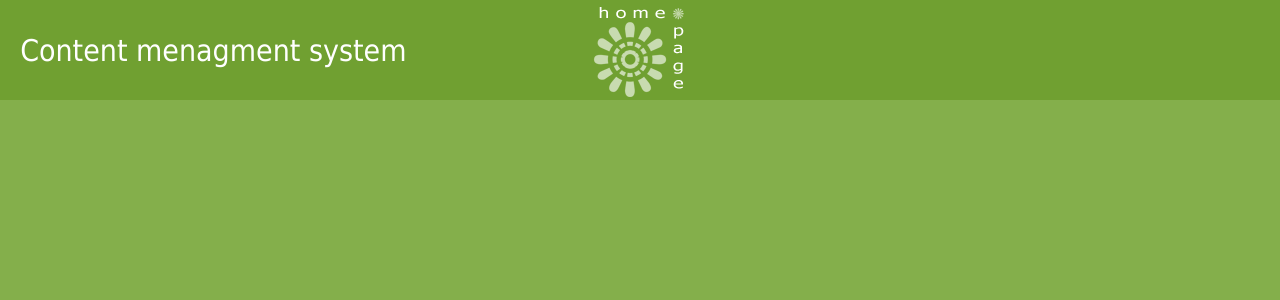
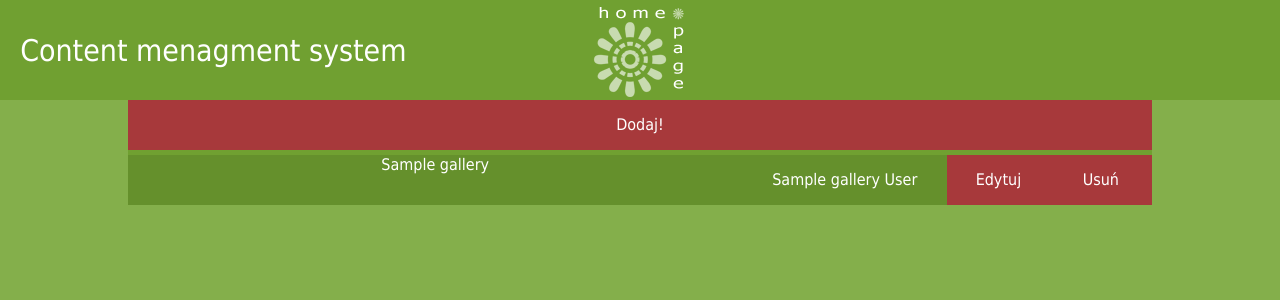
Before and after one commit to Czysty-las/Czysty-las-mark2, a PHP site: template public_html/Views/Gallery/GalleryListView.php in a window 1280 px wide. Shown: the top 300 px of the page. Run offline with PHP 8.4, Linux system fonts and the light colour scheme; the template is opened without the code that fills it: most values are stand-ins (such as "Sample title", 1, 10 or a date in 2020); some libraries are stand-ins or nearby versions.

Commit message:
Prace nad galerią.

```diff
--- a/public_html/Controllers/NewsController.php
+++ b/public_html/Controllers/NewsController.php
@@ -24,7 +24,7 @@ class NewsController extends Controller {
 
     public function Create() {
         if (isset($_POST['function']) && $_POST['function'] == 'add_news') {
-            $q = "INSERT INTO `devdb`.`news` (`ID`, `authorID`, `title`, `content`, `date`) VALUES (NULL, '" . $_SESSION['User']->Id . "', '" . $_POST['title'] . "', '" . $_POST['content'] . "', '2015-01-13');";
+            $q = "INSERT INTO `devdb`.`news` (`ID`, `authorID`, `title`, `content`, `date`) VALUES (NULL, '" . $_SESSION['User']->Id . "', '" . $_POST['title'] . "', '" . $_POST['content'] . "', '".date("Y-m-d").";');";
             DataBaseService::Query(0, $q);
 
             header("Location: CMS.php?action=list_news");
@@ -71,8 +71,6 @@ class NewsController extends Controller {
 
             ++$i;
         }
-
-        $_SESSION['rez'] = $news;
 
         include $this->viewsPath . "NewsListView.php";
     }
--- a/public_html/Resources/modulesInitialization.php
+++ b/public_html/Resources/modulesInitialization.php
@@ -16,4 +16,9 @@ if (!isset($_SESSION['newsC'])) {
 if (!isset($_SESSION['calendarC'])) {
     $_SESSION['calendarC'] = new CalendarController;
 }
+
+if (!isset($_SESSION['galleryC'])) {
+    $_SESSION['galleryC'] = new GalleryController;
+}
+
 ?>
--- a/public_html/Views/ContentManagementSystemParts/Options.php
+++ b/public_html/Views/ContentManagementSystemParts/Options.php
@@ -16,7 +16,7 @@
 
     <?php if ($_SESSION['news']) { ?><a class="option" id="news" href="CMS.php?action=list_news"/></a><?php } ?>
     <?php if ($_SESSION['calendar']) { ?><a class="option" id="calendar" href="CMS.php?action=list_calendar"/></a><?php } ?>
-    <?php if ($_SESSION['gallery']) { ?><a class="option" id="gallery" href="CMS.php?action=gallery"></a><?php } ?>
+    <?php if ($_SESSION['gallery']) { ?><a class="option" id="gallery" href="CMS.php?action=list_gallery"></a><?php } ?>
     <?php if ($_SESSION['InForest']) { ?><a class="option" id="InForest" href="CMS.php?action=inforest"></a><?php } ?>
     <?php if ($_SESSION['UpCycling']) { ?><a class="option" id="UpCycling" href="CMS.php?action=upcycling"></a><?php } ?>
 </div>
--- a/public_html/Views/Gallery/GalleryListView.php
+++ b/public_html/Views/Gallery/GalleryListView.php
@@ -2,5 +2,30 @@
     <?php include _ROOT_PATH . DIRECTORY_SEPARATOR . 'Views' . DIRECTORY_SEPARATOR . 'ContentManagementSystemParts' . DIRECTORY_SEPARATOR . 'Head.html'; ?>
     <body>
         <?php include _ROOT_PATH . DIRECTORY_SEPARATOR . 'Views' . DIRECTORY_SEPARATOR . 'ContentManagementSystemParts' . DIRECTORY_SEPARATOR . 'Label.php'; ?>
+        <div class="galleryModule">
+            <?php if (isset($_GET['add']) && $_GET['add']) { ?>
+                <form action="CMS.php" method="post">
+                    <div class="galleryItem">
+                        <input type="text" name="title"/><button type="submit" name="function" value="add_gallery">Dodaj</button>
+                    </div>
+                </form>
+            <?php } else { ?>
+                <a  class="addNewsButton" href="CMS.php?action=list_gallery&add=true">Dodaj!</a>
+            <?php } ?>
+
+            <?php foreach ($gallery as $item) { ?>
+                <div class="galleryItem">
+                    <div class="title"><?php echo $item->title; ?></div>
+                    <div class="author"><?php echo $item->authorName." ".$item->authorSurname; ?></div>
+                    <div class="button">
+                        <a href="CMS.php?action=edit_gallery&gallery=<?php echo $item->Id; ?>">Edytuj</a>
+                    </div>
+                    <div class="button">
+                        <a href="CMS.php?action=delete_gallery&gallery=<?php echo $item->Id; ?>">Usuń</a>
+                    </div>
+                </div>
+            <?php } ?>
+        </div>
+
     </body>
 </html>
--- a/public_html/Views/Styles/CMSstyle.css
+++ b/public_html/Views/Styles/CMSstyle.css
@@ -503,18 +503,9 @@ a:hover
 .newsModule
 {
     width: 80%;
-    height: 85%;
     background-color: #70a031;
 
     margin: 0px auto;
-}
-
-@media screen and (max-height: 790px )
-{
-    .newsModule
-    {
-        height: 660px;
-    }
 }
 
 .newsList
@@ -526,11 +517,11 @@ a:hover
     overflow-y: scroll;
 }
 
-.newsList a
+.addNewsButton
 {
     width: 100%;
     height: 50px;
-    background-color: rgba(255, 255, 255, 0.1);
+    background-color: #a7393b;
 
     margin: 0 0 5px 0;
     display: block;
@@ -545,7 +536,7 @@ a:hover
     height: 50px;
     overflow: hidden;
 
-    background-color: rgba(255, 255, 255, 0.1);
+    background-color: rgba(0, 0, 0, 0.1);
     margin: 0 0 5px 0;
 }
 
@@ -673,3 +664,88 @@ td > a
 
 }
 /*</editor-fold>*/
+
+/*<editor-fold desc="Galeria" defaultstate="collapsed">*/
+
+.galleryModule, .galleryEditModule
+{
+    width: 80%;
+    background-color: #70a031;
+
+    margin: 0px auto;
+}
+
+.galleryEditModule
+{
+    min-height: 80%;
+}
+
+.galleryEditModule .photo
+{
+    width: 200px;
+    height: 200px;
+
+    background-size: cover;
+    float: left;
+}
+
+.galleryItem
+{
+    width: 100%;
+    height: 50px;
+    margin: 0 0 5px 0;
+    background-color: rgba(0, 0, 0, 0.1);
+}
+
+.galleryItem .title, .button, .author
+{
+    float: left;
+    height: 100%;
+    text-align: center;
+}
+
+.galleryItem .title
+{
+    width: 60%;
+    padding: 0;
+}
+
+.galleryItem .button
+{
+    width: 10%;
+    height: 100%;
+    background-color: #a7393b;
+    float: left;
+
+    line-height: 50px;
+    text-align: center;
+}
+
+.galleryItem input
+{
+    width: 60%;
+    height: 100%;
+    float: left;
+    border: 0;
+}
+
+.galleryItem .author
+{
+    width: 20%;
+    height: 100%;
+    line-height: 50px;
+    border: 0;
+}
+
+.galleryItem button
+{
+    width: 20%;
+    height: 100%;
+    background-color: #a7393b;
+
+    border: 0;
+    color: white;
+    font-size: 14px;
+}
+
+/*</editor-fold>*/
```
Also changed, not shown: public_html/CMS.php (+27 -1 lines), public_html/Controllers/GalleryController.php (+60 -1 lines), public_html/Models/GalleryModel.php (+6 -2 lines), public_html/Views/Gallery/GalleryEditView.php (added, +23 -0 lines), public_html/Views/News/NewsListView.php (+7 -10 lines), public_html/Resources/Images/mala_malpka_jezyczek.jpg (added), public_html/Resources/Images/malpka_bobo.jpg (added).
